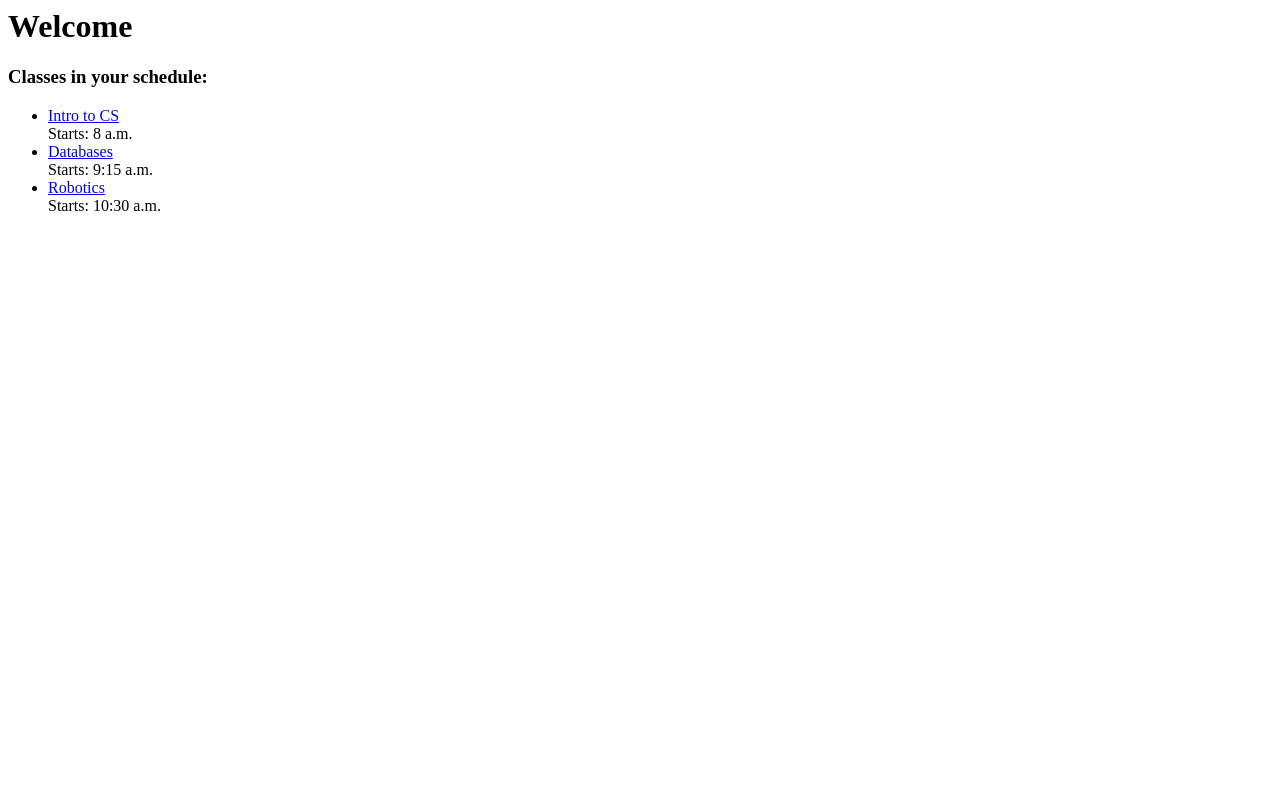
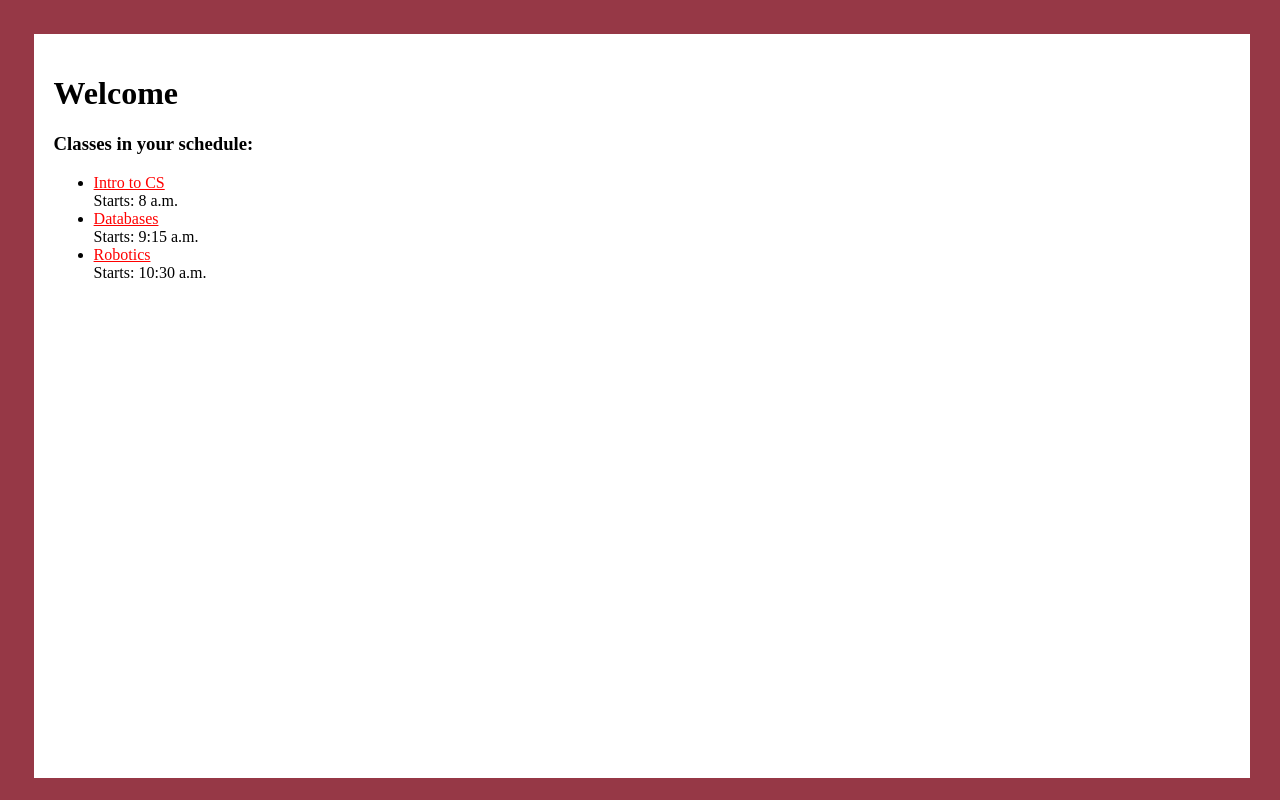
Before and after one commit to JacktheGeat/unionHackathon, a Django app: page /classes/ in a window 1280 px wide. Run offline with Django 5.2, Linux system fonts and the light colour scheme; data comes from the database, SQL or seed files in the repository.

Commit message:
css stuff

```diff
--- /dev/null
+++ b/classes/static/classes/index.css
@@ -0,0 +1,20 @@
+body {
+    background-color: #963846;
+    height: 90dvh;
+    width: 95dvw;
+    padding: 2%;
+}
+li a:link, li a:visited {
+  color: red;
+}
+
+.main {
+    background-color: white;
+    height: 88dvh;
+    padding: 20px;
+}
+
+iframe {
+    background: url(https://media2.giphy.com/media/v1.Y2lkPTZjMDliOTUybjNxZ2N6OXN5eGNibjR5dmVjeHo4dHF6OHpzZzYyMWxjejdyeTRkNyZlcD12MV9zdGlja2Vyc19zZWFyY2gmY3Q9cw/L05HgB2h6qICDs5Sms/200.gif) center center no-repeat;
+    background-color: lightgray;
+}
--- a/classes/templates/classes/index.html
+++ b/classes/templates/classes/index.html
@@ -1,3 +1,8 @@
+{% load static %}
+
+<link rel="stylesheet" href="{% static 'classes/index.css' %}">
+
+<div class="main">
     <h1>Welcome</h1>
     <h3>Classes in your schedule:</h3>
     {% if classes %}
@@ -9,3 +14,4 @@
     {% else %}
         <p>No poll are available.</p>
     {% endif %}
+</div>
```
Also changed, not shown: classes/templates/classes/detail.html (+8 -2 lines). Lines whose indentation alone changed are shown as unchanged.
